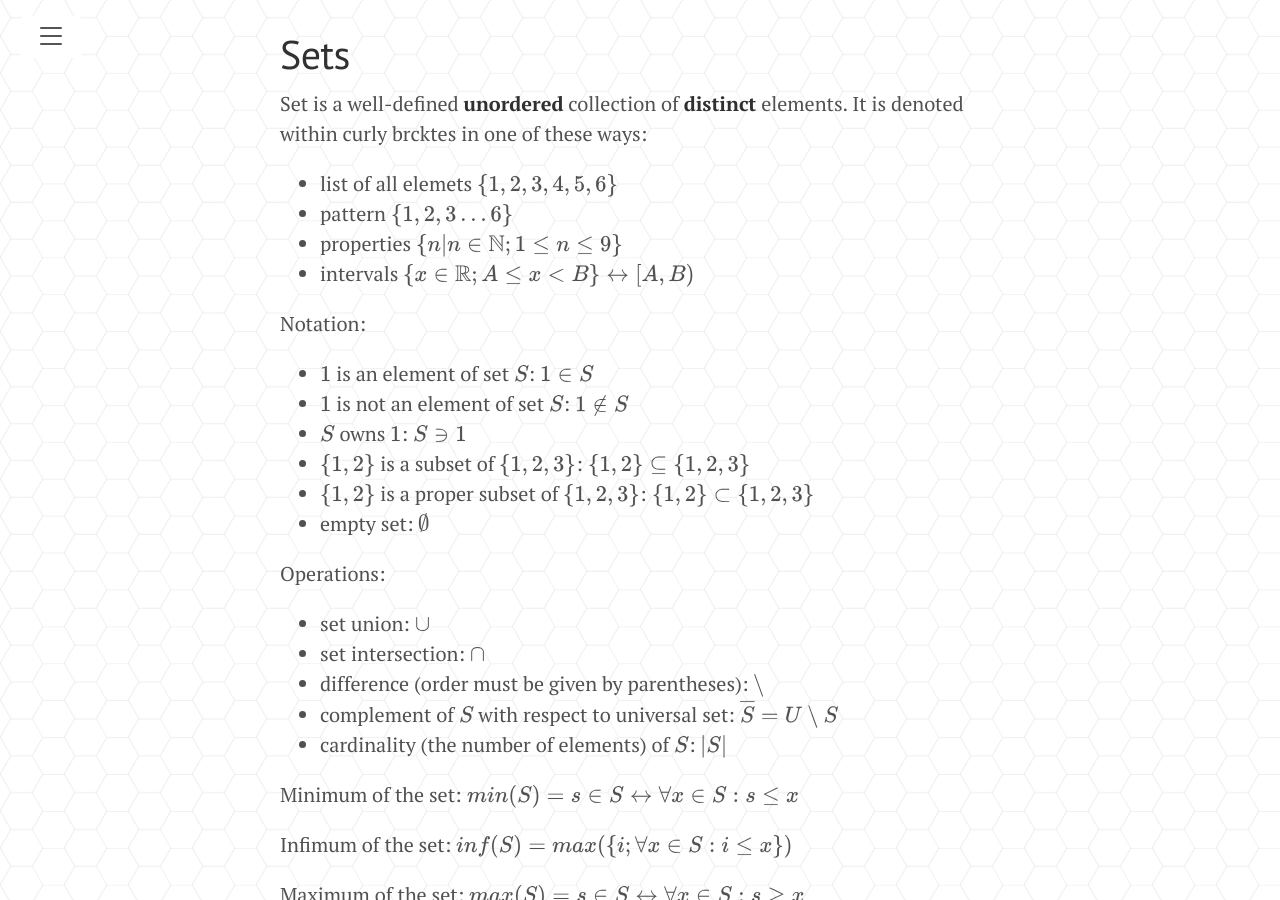
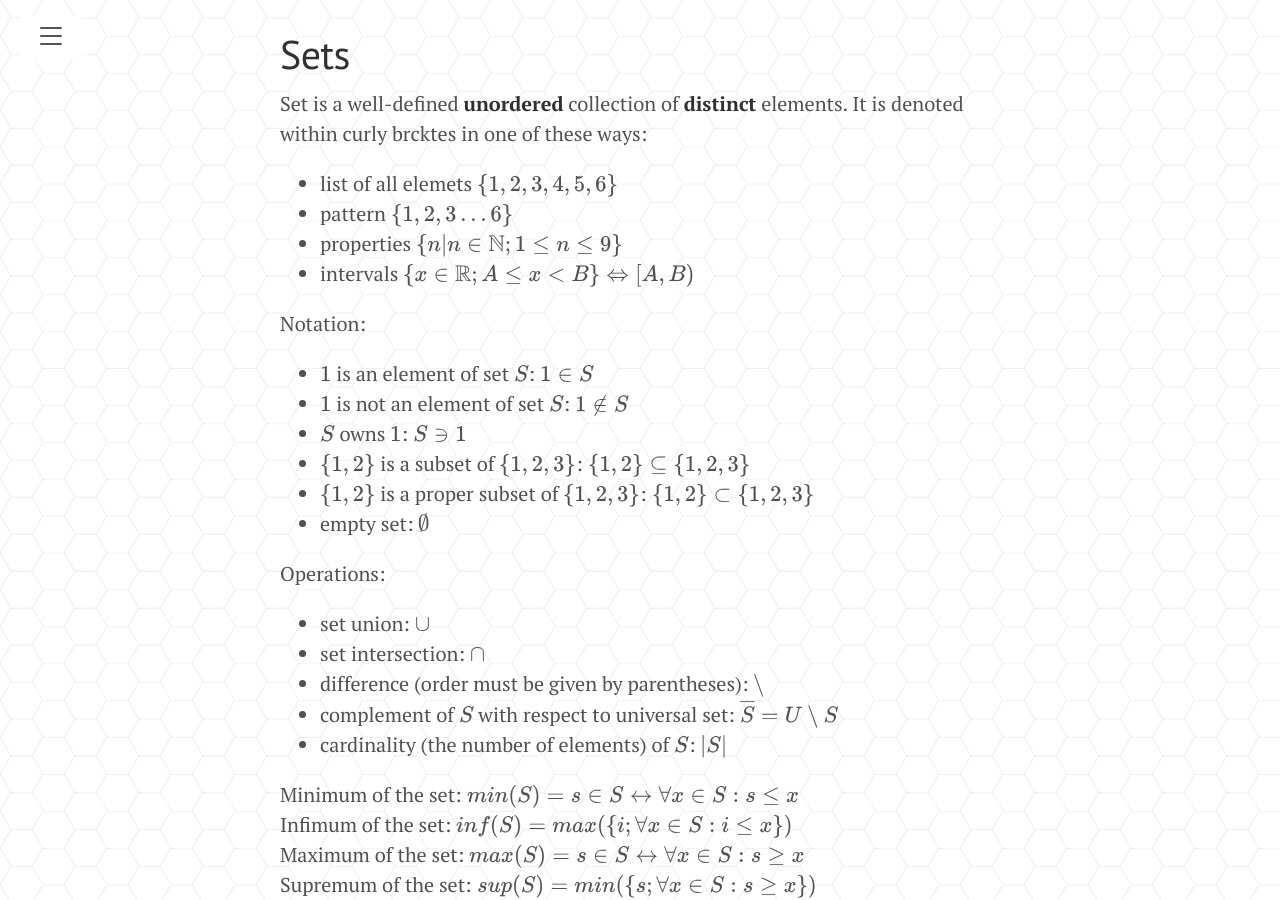
Before and after one commit to MikiVanousek/blog, a Jekyll site: the page built from _posts/imc.md, in a window 1280 px wide and 900 px high, scrolled down 1182 px. Built offline with Jekyll 4.4.1, drawn with Linux system fonts in a browser that asks for light colours.

Commit message:
automated commit

```diff
--- a/_posts/imc.md
+++ b/_posts/imc.md
@@ -38,7 +38,7 @@ It is denoted within curly brcktes in one of these ways:
  - list of all elemets $\\{1,2,3,4,5,6\\}$
  - pattern $\\{1,2,3...6\\}$
  - properties $\\{ n\|n \in \mathbb{N}; 1 \leq n \leq 9 \\}$
- - intervals $\\{x \in \mathbb{R}; A \leq x < B \\} \leftrightarrow [A,B)$
+ - intervals $\\{x \in \mathbb{R}; A \leq x < B \\} \Leftrightarrow [A,B)$
 
 Notation:
  - $1$ is an element of set $S$: $1 \in S$
@@ -56,11 +56,8 @@ Operations:
  - cardinality (the number of elements) of $S$: $\|S\|$
 
 Minimum of the set: $min(S) = s \in S \leftrightarrow \forall x \in S:s \leq x$
-
 Infimum of the set: $inf(S) = max(\\{i; \forall x \in S: i \leq x\\})$
-
 Maximum of the set: $max(S) = s \in S \leftrightarrow \forall x \in S:s \geq x$
-
 Supremum of the set: $sup(S) = min(\\{s; \forall x \in S: s \geq x\\})$
 
 You can use membership tables to construct Venn Diagrams.
```
